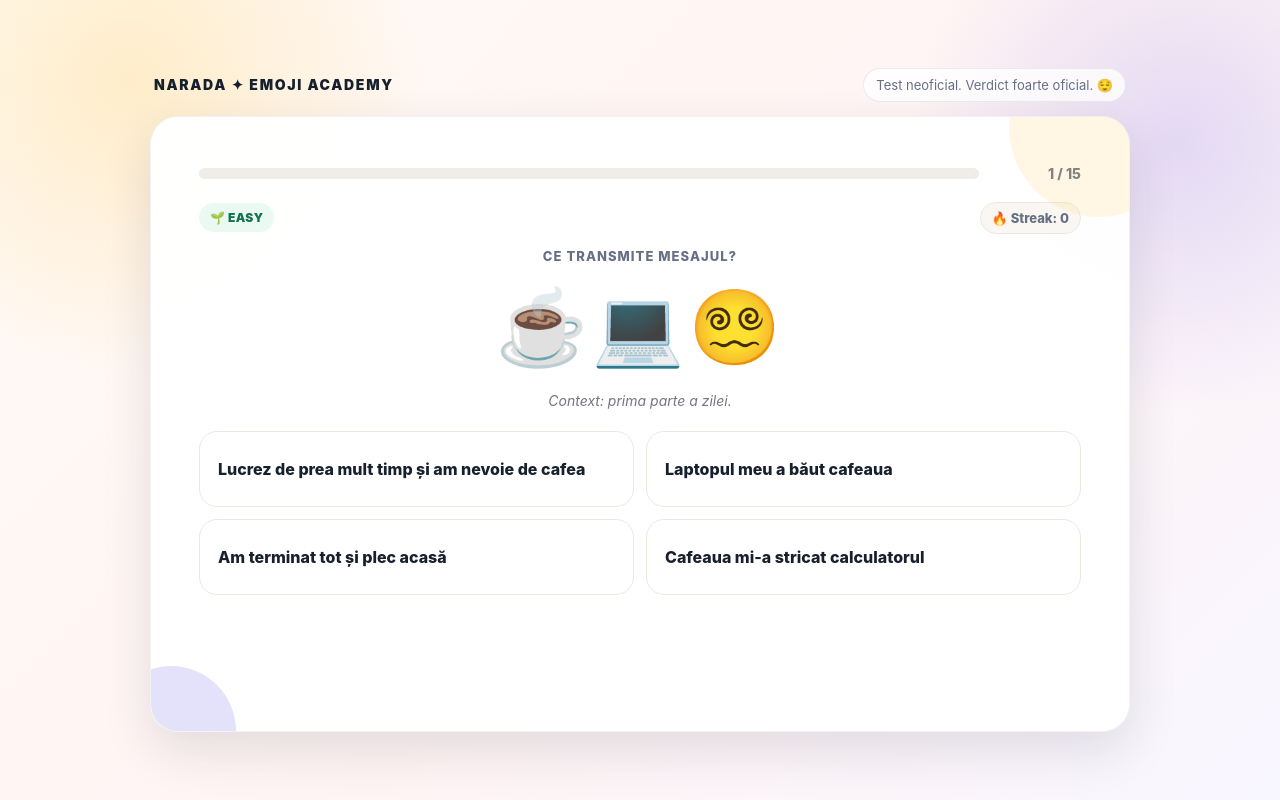
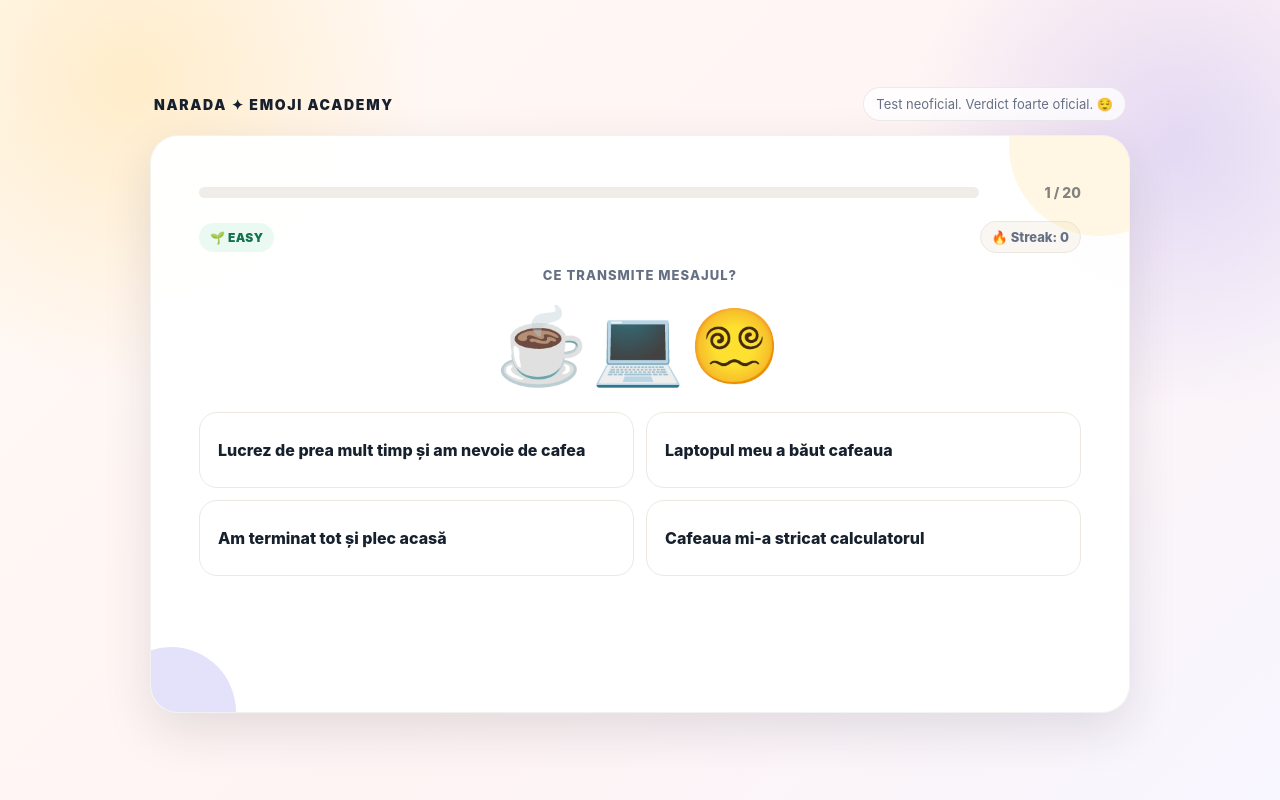
Before and after one commit to catalinserban-spec/emojiboost, a plain HTML site: page index.html in a window 1280 px wide. Both pictures are taken after a click on the button "Accept provocarea 🚀". Drawn offline with Linux system fonts and the light colour scheme.

Commit message:
Update index.html

```diff
--- a/index.html
+++ b/index.html
@@ -124,10 +124,6 @@
       padding:8px 8px 20px;min-height:118px;display:flex;align-items:center;
       justify-content:center;letter-spacing:.055em
     }
-    .hint{
-      max-width:760px;margin:0 auto 18px;text-align:center;color:#7a7285;
-      font-size:14px;font-style:italic;min-height:21px
-    }
     .options{display:grid;grid-template-columns:1fr 1fr;gap:12px}
     .option{
       min-height:76px;border:1.5px solid var(--line);background:#fff;border-radius:18px;
@@ -610,7 +606,7 @@
         </p>
 
         <div class="intro-grid">
-          <div class="intro-chip"><b>15 + ?</b><span>întrebări 👀</span></div>
+          <div class="intro-chip"><b>20 + ?</b><span>întrebări 👀</span></div>
           <div class="intro-chip"><b>~10 min</b><span>de decoding</span></div>
           <div class="intro-chip"><b>3 niveluri</b><span>de dificultate</span></div>
         </div>
@@ -636,7 +632,6 @@
 
         <div class="question-label">Ce transmite mesajul?</div>
         <div id="emojiSentence" class="emoji-sentence">☕💻😵‍💫</div>
-        <div id="hint" class="hint"></div>
         <div id="options" class="options"></div>
 
         <div id="lifelinesWrap" class="lifelines-wrap">
@@ -768,7 +763,6 @@ const questions = [
   {
     level:"easy",
     emoji:"☕💻😵‍💫",
-    hint:"Context: prima parte a zilei.",
     options:[
       "Lucrez de prea mult timp și am nevoie de cafea",
       "Laptopul meu a băut cafeaua",
@@ -781,7 +775,6 @@ const questions = [
   {
     level:"easy",
     emoji:"👀📩⏳",
-    hint:"Context: ai trimis ceva important.",
     options:[
       "Îmi verific vederea la optometrist",
       "Aștept un răspuns la mesaj",
@@ -794,7 +787,6 @@ const questions = [
   {
     level:"easy",
     emoji:"🎉✅💪",
-    hint:"Context: final de task.",
     options:[
       "Task terminat. Victorie.",
       "Merg la sală după petrecere",
@@ -807,7 +799,6 @@ const questions = [
   {
     level:"easy",
     emoji:"📅⏰🏃‍♀️💨",
-    hint:"Context: ai un meeting în calendar.",
     options:[
       "Calendarul spune că trebuia deja să fiu acolo",
       "Am timp suficient, merg liniștit",
@@ -820,7 +811,6 @@ const questions = [
   {
     level:"easy",
     emoji:"🧠💡🚀",
-    hint:"Context: brainstorm.",
     options:[
       "Am o idee și vreau s-o punem rapid în mișcare",
       "Îmi imaginez o vacanță în spațiu",
@@ -834,7 +824,6 @@ const questions = [
   {
     level:"medium",
     emoji:"🙂👍",
-    hint:"Context: răspuns scurt într-un chat de lucru.",
     options:[
       "Sunt extrem de entuziasmat",
       "Am văzut, e în regulă / noted",
@@ -847,7 +836,6 @@ const questions = [
   {
     level:"medium",
     emoji:"👀🔥",
-    hint:"Context: cineva postează o idee sau un teaser.",
     options:[
       "Este literalmente un incendiu",
       "Mă uit atent, pare foarte interesant",
@@ -860,7 +848,6 @@ const questions = [
   {
     level:"medium",
     emoji:"💀😂",
-    hint:"Context: cineva spune ceva foarte amuzant.",
     options:[
       "Este o situație tragică",
       "Mor de râs",
@@ -873,7 +860,6 @@ const questions = [
   {
     level:"medium",
     emoji:"🫡✅",
-    hint:"Context: primești o sarcină.",
     options:[
       "Am înțeles, mă ocup",
       "Refuz politicos",
@@ -886,7 +872,6 @@ const questions = [
   {
     level:"medium",
     emoji:"🤡📅",
-    hint:"Context: ți-ai pus singur prea multe lucruri în calendar.",
     options:[
       "Am un eveniment de circ",
       "Mi-am făcut singur programul absurd și acum suport consecințele",
@@ -900,7 +885,6 @@ const questions = [
   {
     level:"hard",
     emoji:"🫠👍",
-    hint:"Context: cineva tocmai schimbă deadline-ul în mai devreme.",
     options:[
       "Super, ador schimbarea",
       "Sigur… mă descurc… cumva",
@@ -913,7 +897,6 @@ const questions = [
   {
     level:"hard",
     emoji:"👁️👄👁️",
-    hint:"Context: ai citit ceva neașteptat într-un chat.",
     options:[
       "Sunt complet neutru",
       "Sunt fără cuvinte / uimit într-un mod awkward",
@@ -926,7 +909,6 @@ const questions = [
   {
     level:"hard",
     emoji:"📉🙂",
-    hint:"Context: ai văzut rezultatele unei campanii.",
     options:[
       "Rezultatele au scăzut, dar încerc să rămân civilizat",
       "Rezultatele au crescut",
@@ -939,7 +921,6 @@ const questions = [
   {
     level:"hard",
     emoji:"🧍‍♀️🧍‍♂️🧍👀📱",
-    hint:"Context: un grup stă împreună, dar fiecare e pe telefon.",
     options:[
       "Socializare modernă: împreună fizic, separat digital",
       "Facem o fotografie de grup",
@@ -952,7 +933,6 @@ const questions = [
   {
     level:"hard",
     emoji:"❤️‍🔥🧠🤝🌍",
-    hint:"Context: mesaj despre o echipă și misiunea ei.",
     options:[
       "Pasiune + idei + colaborare + impact",
       "Dragoste la distanță",
@@ -961,7 +941,68 @@ const questions = [
     ],
     correct:0,
     feedback:"Final boss defeated. Aici emoji-urile funcționează aproape ca o propoziție conceptuală."
+  },
+  {
+    level:"hard",
+    emoji:"🥹👉👈",
+    options:[
+      "O rugăminte timidă / vulnerabilă, cu puțină presiune emoțională",
+      "Confuzie sinceră despre ce se întâmplă",
+      "Furie reprimată și evitare",
+      "Entuziasm fără nicio miză emoțională"
+    ],
+    correct:0,
+    feedback:"Da. 🥹 + 👉👈 = «nu vreau să te presez… DAR dacă ai putea…». Nivel de inocență: suspect de bine calculat. 😇"
+  },
+  {
+    level:"hard",
+    emoji:"🫥💬👥",
+    options:[
+      "Sentiment de invizibilitate / deconectare socială",
+      "Relaxare și confort în grup",
+      "Surpriză pozitivă",
+      "Concentrare intensă asupra conversației"
+    ],
+    correct:0,
+    feedback:"Exact. 🫥 e genul de emoji care spune «sunt aici fizic, social nu mai sunt sigur». Foarte specific. Foarte 2020s."
+  },
+  {
+    level:"hard",
+    emoji:"🙃👍✨",
+    options:[
+      "Optimism autentic",
+      "Politețe cu substrat de ironie / resemnare",
+      "Admirație sinceră",
+      "Entuziasm față de rezultat"
+    ],
+    correct:1,
+    feedback:"Corect. 🙃 poate transforma tot mesajul într-un «super, minunat, exact ce-mi lipsea». ✨ pasiv-agresiv premium."
+  },
+  {
+    level:"hard",
+    emoji:"🫣👀💬",
+    options:[
+      "Curiozitate anxioasă / anticipare cu disconfort",
+      "Dezinteres total",
+      "Furie directă",
+      "Încredere și siguranță"
+    ],
+    correct:0,
+    feedback:"Da. 🫣 + 👀 = «spune-mi… nu, stai… spune-mi». Curiozitate cu centură de siguranță."
+  },
+  {
+    level:"hard",
+    emoji:"😶‍🌫️🧠📉",
+    options:[
+      "Ceață mentală / dificultate de concentrare",
+      "Calm profund și claritate",
+      "Motivație ridicată",
+      "Frustrare interpersonală"
+    ],
+    correct:0,
+    feedback:"Exact. 😶‍🌫️ + 🧠 + 📉 = brain fog. Procesorul rulează, dar cu 47 de taburi deschise și un ventilator suspect."
   }
+
 ];
 
 
@@ -971,7 +1012,6 @@ const battleQuestions = {
       level:"expert",
       battle:"geography",
       emoji:"🇮🇸🌋💥☁️➡️✈️🚫🌍😡🧳🥪",
-      hint:"GEOGRAFIE EXPERT: identifică evenimentul și consecința geopspațială reprezentată.",
       options:[
         "Erupția Grímsvötn din 2011 și perturbarea temporară a unor rute aeriene din nordul Europei",
         "Erupția Eyjafjallajökull din 2010 și perturbarea extinsă a traficului aerian european prin norul de cenușă",
@@ -985,7 +1025,6 @@ const battleQuestions = {
       level:"expert",
       battle:"geography",
       emoji:"🧊🏔️☀️⬆️➡️💧➡️🌊⬆️➡️🏝️😬➡️🧳",
-      hint:"GEOGRAFIE EXPERT: urmărește relația dintre criosferă, nivelul mării și vulnerabilitatea umană.",
       options:[
         "Retragerea ghețarilor montani influențează în principal debitele regionale, iar efectul asupra nivelului mării este neglijabil la scară globală",
         "Topirea gheții marine arctice contribuie direct la creșterea nivelului mării în aceeași măsură ca topirea gheții continentale",
@@ -999,7 +1038,6 @@ const battleQuestions = {
       level:"expert",
       battle:"geography",
       emoji:"🌊🔥➡️🐟🧭❄️⬆️➡️🎣❓➡️🍽️📉➡️👥😵‍💫",
-      hint:"GEOGRAFIE EXPERT: identifică mecanismul care leagă încălzirea oceanului de efectele socio-economice.",
       options:[
         "Încălzirea oceanului poate deplasa arealele unor specii, redistribuind resursele piscicole și riscurile economice pentru comunitățile dependente de pescuit",
         "Acidifierea oceanului este mecanismul principal prin care toate speciile comerciale își deplasează arealele către latitudini mai mari",
@@ -1016,7 +1054,6 @@ const battleQuestions = {
       level:"expert",
       battle:"film",
       emoji:"🛳️💎👩‍🦰❤️👨‍🎨🧊💥🌊🚪🥶👋🎻",
-      hint:"FILM EXPERT: toate elementele vizuale trebuie să aparțină aceleiași narațiuni cinematografice.",
       options:[
         "A Night to Remember",
         "Titanic",
@@ -1030,7 +1067,6 @@ const battleQuestions = {
       level:"expert",
       battle:"film",
       emoji:"🌽👨‍🚀🚀🪐🕳️⏳➡️👧➡️👵📚🖐️😭",
-      hint:"FILM EXPERT: diferențiază filmul prin motivele narative: agricultură, relativitate temporală și relația părinte–copil.",
       options:[
         "Contact",
         "Interstellar",
@@ -1044,7 +1080,6 @@ const battleQuestions = {
       level:"expert",
       battle:"film",
       emoji:"🧙‍♂️💍👁️🔥🌋🧌🗡️🦅❓➡️🚶🚶🚶",
-      hint:"FILM EXPERT: identifică filmul care corespunde atât distrugerii Inelului, cât și motivului vulturilor.",
       options:[
         "The Lord of the Rings: The Two Towers",
         "The Lord of the Rings: The Return of the King",
@@ -1061,7 +1096,6 @@ const battleQuestions = {
       level:"expert",
       battle:"history",
       emoji:"🏛️👨‍🦱👑❓➡️🔪🔪🔪🔪🔪👯‍♂️😱📅15/3➡️📜",
-      hint:"ISTORIE EXPERT: data și contextul instituțional sunt decisive.",
       options:[
         "Asasinarea lui Iulius Cezar la Idele lui Marte, în anul 44 î.Hr.",
         "Uciderea lui Pompei în Egipt, în contextul războiului civil roman",
@@ -1075,7 +1109,6 @@ const battleQuestions = {
       level:"expert",
       battle:"history",
       emoji:"🐴🎁➡️🏰🙂🎉🍷🌙➡️🐴🚪➡️🗡️🔥😱",
-      hint:"ISTORIE EXPERT: alege interpretarea care corespunde cel mai exact tradiției narative reprezentate.",
       options:[
         "Legenda Calului Troian, asociată tradiției epice despre căderea Troiei",
         "Cucerirea Babilonului de către perși prin exploatarea unui punct vulnerabil al sistemului defensiv",
@@ -1089,7 +1122,6 @@ const battleQuestions = {
       level:"expert",
       battle:"history",
       emoji:"👑💸📉🍞😡👥➡️🏰💥➡️👑⬇️➡️🪓😬➡️🇫🇷🔄",
-      hint:"ISTORIE EXPERT: emoji-urile comprimă o succesiune de crize economice, politice și instituționale.",
       options:[
         "Revoluția din Iulie 1830 și înlocuirea lui Carol al X-lea cu Ludovic-Filip",
         "Criza financiară a monarhiei și Revoluția Franceză, urmate de desființarea structurilor Vechiului Regim",
@@ -1106,7 +1138,6 @@ const battleQuestions = {
       level:"expert",
       battle:"biology",
       emoji:"🍕➡️👄🦷➡️🧪➡️🩸➡️🧬🏭➡️⚡ATP➡️🫁💨",
-      hint:"BIOLOGIE EXPERT: alege explicația metabolică ce descrie corect relația dintre digestie, absorbție și producerea de ATP.",
       options:[
         "Macromoleculele alimentare sunt hidrolizate, monomerii sunt absorbiți și pot fi oxidați în căi metabolice care contribuie la sinteza de ATP",
         "Digestia eliberează ATP din alimente, iar acesta este absorbit intestinal și distribuit către țesuturi prin sânge",
@@ -1120,7 +1151,6 @@ const battleQuestions = {
       level:"expert",
       battle:"biology",
       emoji:"🦠🔑➡️🚪🧫➡️🧬📥➡️🏭😵‍💫➡️🦠🦠🦠➡️🤧",
-      hint:"BIOLOGIE EXPERT: diferențiază mecanismele de intrare virală, integrare genomică și replicare.",
       options:[
         "Un virus pătrunde într-o celulă și utilizează componente ale mașinăriei celulare pentru replicarea genomului și producerea de noi particule virale",
         "Majoritatea virusurilor își integrează obligatoriu genomul în ADN-ul gazdei înainte ca replicarea să poată începe",
@@ -1134,7 +1164,6 @@ const battleQuestions = {
       level:"expert",
       battle:"biology",
       emoji:"🧬🔍➡️✂️🎯➡️🧬🩹➡️🌱🧪👶❓⚖️",
-      hint:"BIOLOGIE EXPERT: compară implicațiile biologice și etice ale diferitelor forme de editare genetică.",
       options:[
         "CRISPR permite modificări genomice țintite, iar implicațiile biologice și etice diferă între editarea somatică, germinală și intervențiile asupra embrionilor",
         "CRISPR permite modificări genomice țintite, însă editarea germinală este echivalentă biologic cu editarea somatică deoarece efectele nu se transmit descendenților",
@@ -1186,7 +1215,6 @@ const lifelinesWrap = document.getElementById("lifelinesWrap");
 const lifelineBtns = [...document.querySelectorAll(".lifeline")];
 
 const emojiSentence = document.getElementById("emojiSentence");
-const hintEl = document.getElementById("hint");
 const optionsEl = document.getElementById("options");
 const feedbackEl = document.getElementById("feedback");
 const counter = document.getElementById("counter");
@@ -1273,9 +1301,8 @@ function renderQuestion(){
 
   const q = questions[current];
   emojiSentence.textContent = q.emoji;
-  hintEl.textContent = q.hint;
-  const visibleTotal = current < 15 ? 15 : questions.length;
-  const visibleIndex = current < 15 ? current + 1 : current + 1;
+  const visibleTotal = current < 20 ? 20 : questions.length;
+  const visibleIndex = current < 20 ? current + 1 : current + 1;
   counter.textContent = `${visibleIndex} / ${visibleTotal}`;
   progress.style.width = `${(current / visibleTotal) * 100}%`;
   streakEl.textContent = `🔥 Streak: ${streak}`;
@@ -1294,7 +1321,7 @@ function renderQuestion(){
   optionsEl.innerHTML = "";
 
   let renderedOptions = q.options.map((text, index) => ({ text, originalIndex:index }));
-  if(q.level === "expert"){
+  if(q.level === "expert" || q.level === "hard"){
     for(let i = renderedOptions.length - 1; i > 0; i--){
       const j = Math.floor(Math.random() * (i + 1));
       [renderedOptions[i], renderedOptions[j]] = [renderedOptions[j], renderedOptions[i]];
@@ -1474,12 +1501,12 @@ function answer(index){
 
   streakEl.textContent = `🔥 Streak: ${streak}`;
   nextBtn.style.display = "inline-flex";
-  if(current === 14){
+  if(current === 19){
     nextBtn.textContent = "Crezi că ai terminat? 👀";
   } else {
     nextBtn.textContent = current === questions.length - 1 ? "Vezi verdictul 🏆" : "Următoarea ➜";
   }
-  const answerTotal = current < 15 ? 15 : questions.length;
+  const answerTotal = current < 20 ? 20 : questions.length;
   progress.style.width = `${((current + 1) / answerTotal) * 100}%`;
 }
 
@@ -1487,8 +1514,8 @@ function next(){
   if(!answered) return;
   current++;
 
-  // După cele 15 întrebări principale: CHOOSE YOUR BATTLE.
-  if(current === 15 && !surpriseUnlocked){
+  // După cele 20 de întrebări principale: CHOOSE YOUR BATTLE.
+  if(current === 20 && !surpriseUnlocked){
     surpriseUnlocked = true;
     surpriseOverlay.classList.add("show");
     surpriseOverlay.setAttribute("aria-hidden","false");
```
